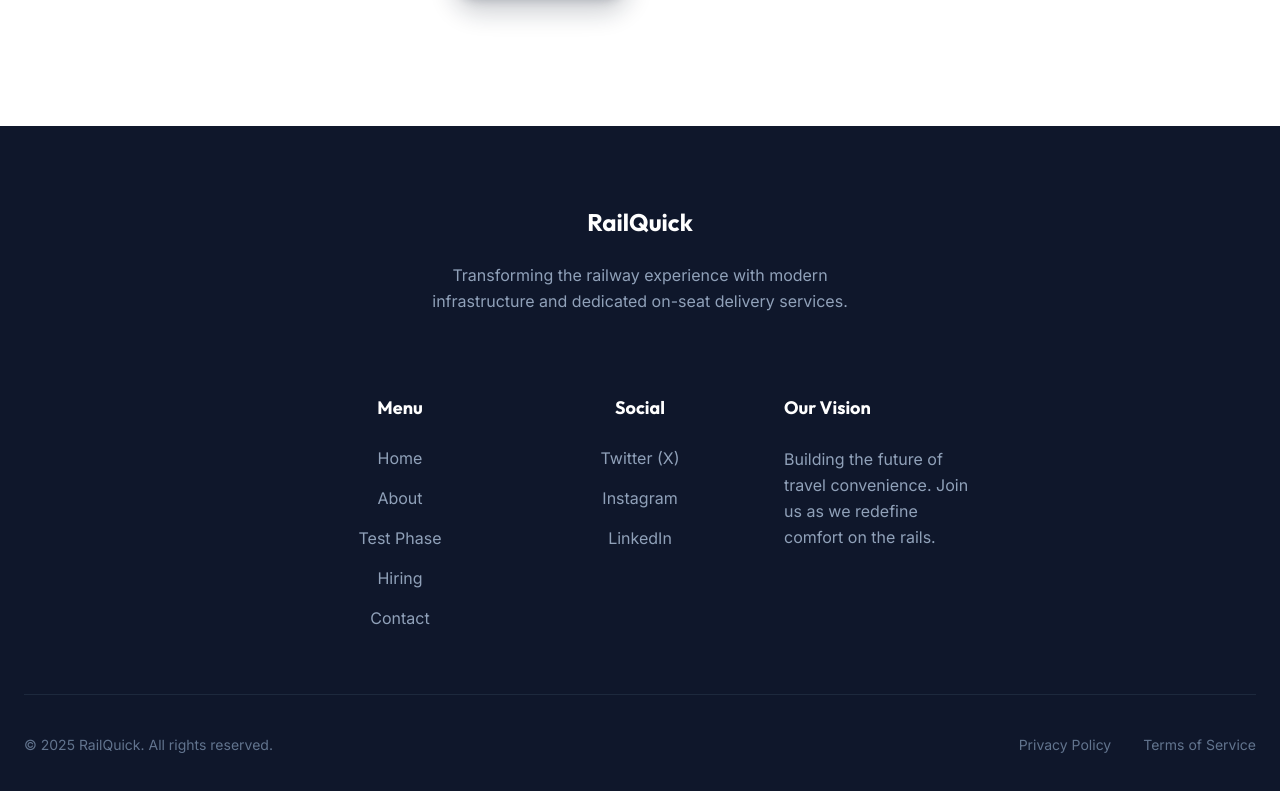
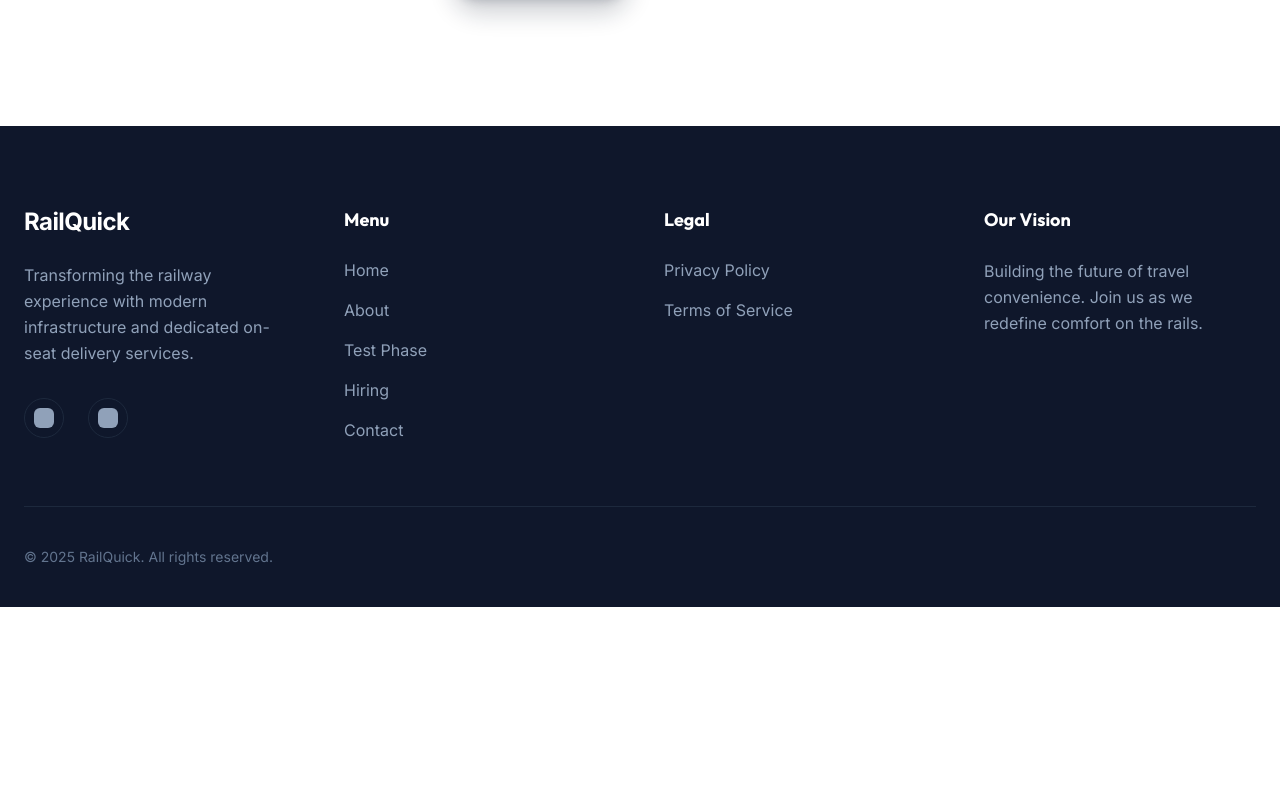
Before and after one commit to kartik098ki/koihai1, a Next.js app: page /about in a window 1280 px wide. Shown: the part 3349-4140 px from the top of the page. After the commit the page ends 3956 px from the top, so only its background shows below. Built offline with nearby package versions, Linux system fonts and the light colour scheme.

Commit message:
UI Polish Round 3: Harmonized footers, removed Twitter, standardized mobile nav, restored premium hero buttons

```diff
--- a/src/app/about/page.tsx
+++ b/src/app/about/page.tsx
@@ -132,29 +132,31 @@ export default function AboutPage() {
               </Link>
             </div>
           </div>
-        </div>
 
-        {/* Consistent Mobile Navigation - Simple Top Bar */}
-        <div className="md:hidden border-t border-slate-100 bg-white/80 backdrop-blur-md overflow-x-auto no-scrollbar py-3">
-          <div className="flex items-center justify-start gap-4 px-6 min-w-max">
+          {/* Mobile Nav Links - Pill Style */}
+          <div className="flex px-4 pb-4 md:hidden">
+            <div className="w-full bg-slate-100/50 backdrop-blur-md border border-slate-200/50 rounded-full p-1 overflow-x-auto no-scrollbar">
+              <div className="flex items-center gap-1 min-w-max">
                 {[
-              { label: 'Home', href: '/' },
-              { label: 'About', href: '/about' },
-              { label: 'Test Phase', href: '/test-phase' },
-              { label: 'Contact', href: '/contact' },
-              { label: 'Hiring', href: '/hiring' },
+                  { label: "Home", href: "/" },
+                  { label: "About", href: "/about" },
+                  { label: "Test Phase", href: "/test-phase" },
+                  { label: "Contact", href: "/contact" },
+                  { label: "Hiring", href: "/hiring" }
                 ].map((item) => (
                   <Link
                     key={item.label}
                     href={item.href}
-                className={`text-sm font-bold transition-all duration-300 ${item.href === '/about'
-                  ? 'text-slate-900'
-                  : 'text-slate-400 hover:text-slate-900'
+                    className={`px-4 py-2 rounded-full text-sm font-medium transition-all ${item.label === "About"
+                      ? "bg-white text-slate-900 shadow-sm"
+                      : "text-slate-500 hover:text-slate-900"
                       }`}
                   >
                     {item.label}
                   </Link>
                 ))}
+              </div>
+            </div>
           </div>
         </div>
       </nav>
@@ -378,15 +380,25 @@ export default function AboutPage() {
       {/* Footer */}
       <footer className="bg-slate-900 text-white pt-20 pb-10">
         <div className="max-w-7xl mx-auto px-4 sm:px-6">
-          <div className="flex flex-col items-center text-center space-y-12 mb-16">
-            <div className="max-w-md">
-              <h3 className="text-2xl font-bold mb-6">RailQuick</h3>
-              <p className="text-slate-400 leading-relaxed mb-8">
+          <div className="grid grid-cols-1 md:grid-cols-4 gap-12 mb-16">
+            <div className="col-span-1 text-center md:text-left">
+              <Link href="/" className="inline-flex items-center gap-2 mb-6 group">
+                <span className="text-2xl font-bold tracking-tight text-white">RailQuick</span>
+              </Link>
+              <p className="text-slate-400 leading-relaxed mb-8 max-w-sm mx-auto md:mx-0">
                 Transforming the railway experience with modern infrastructure and dedicated on-seat delivery services.
               </p>
+              <div className="flex items-center justify-center md:justify-start gap-6">
+                {['Instagram', 'LinkedIn'].map((social) => (
+                  <Link key={social} href="#" className="w-10 h-10 rounded-full border border-slate-800 flex items-center justify-center text-slate-400 hover:text-white hover:border-white transition-all">
+                    <span className="sr-only">{social}</span>
+                    <div className="w-5 h-5 bg-slate-400 rounded-sm"></div>
+                  </Link>
+                ))}
               </div>
-            <div className="grid grid-cols-2 md:grid-cols-3 gap-12 w-full max-w-2xl">
-              <div>
+            </div>
+
+            <div className="text-center md:text-left">
               <h4 className="font-bold text-lg mb-6">Menu</h4>
               <ul className="space-y-4">
                 {['Home', 'About', 'Test Phase', 'Hiring', 'Contact'].map((item) => (
@@ -396,28 +408,24 @@ export default function AboutPage() {
                 ))}
               </ul>
             </div>
-              <div>
-                <h4 className="font-bold text-lg mb-6">Social</h4>
-                <ul className="space-y-4 text-slate-400">
-                  <li><Link href="#" className="hover:text-white transition-colors">Twitter (X)</Link></li>
-                  <li><Link href="#" className="hover:text-white transition-colors">Instagram</Link></li>
-                  <li><Link href="#" className="hover:text-white transition-colors">LinkedIn</Link></li>
+
+            <div className="text-center md:text-left">
+              <h4 className="font-bold text-lg mb-6">Legal</h4>
+              <ul className="space-y-4">
+                <li><Link href="#" className="text-slate-400 hover:text-white transition-colors">Privacy Policy</Link></li>
+                <li><Link href="#" className="text-slate-400 hover:text-white transition-colors">Terms of Service</Link></li>
               </ul>
             </div>
-              <div className="col-span-2 md:col-span-1">
-                <h4 className="font-bold text-lg mb-6 text-center md:text-left">Our Vision</h4>
-                <p className="text-slate-400 leading-relaxed text-center md:text-left">
+
+            <div className="text-center md:text-left">
+              <h4 className="font-bold text-lg mb-6">Our Vision</h4>
+              <p className="text-slate-400 leading-relaxed">
                 Building the future of travel convenience. Join us as we redefine comfort on the rails.
               </p>
             </div>
           </div>
-          </div>
           <div className="pt-10 border-t border-slate-800 flex flex-col md:flex-row justify-between items-center gap-6 text-center">
             <p className="text-slate-500 text-sm">© 2025 RailQuick. All rights reserved.</p>
-            <div className="flex gap-8 text-sm text-slate-500">
-              <Link href="#" className="hover:text-white">Privacy Policy</Link>
-              <Link href="#" className="hover:text-white">Terms of Service</Link>
-            </div>
           </div>
         </div>
       </footer>
--- a/src/app/contact/page.tsx
+++ b/src/app/contact/page.tsx
@@ -136,27 +136,29 @@ export default function ContactPage() {
           </div>
         </div>
 
-        {/* Consistent Mobile Navigation - Simple Top Bar */}
-        <div className="md:hidden border-t border-slate-100 bg-white/80 backdrop-blur-md overflow-x-auto no-scrollbar py-3">
-          <div className="flex items-center justify-start gap-4 px-6 min-w-max">
+        {/* Mobile Nav Links - Pill Style */}
+        <div className="flex px-4 pb-4 md:hidden">
+          <div className="w-full bg-slate-100/50 backdrop-blur-md border border-slate-200/50 rounded-full p-1 overflow-x-auto no-scrollbar">
+            <div className="flex items-center gap-1 min-w-max">
               {[
-              { label: 'Home', href: '/' },
-              { label: 'About', href: '/about' },
-              { label: 'Test Phase', href: '/test-phase' },
-              { label: 'Contact', href: '/contact' },
-              { label: 'Hiring', href: '/hiring' },
+                { label: "Home", href: "/" },
+                { label: "About", href: "/about" },
+                { label: "Test Phase", href: "/test-phase" },
+                { label: "Contact", href: "/contact" },
+                { label: "Hiring", href: "/hiring" }
               ].map((item) => (
                 <Link
                   key={item.label}
                   href={item.href}
-                className={`text-sm font-bold transition-all duration-300 ${item.href === '/contact'
-                  ? 'text-slate-900'
-                  : 'text-slate-400 hover:text-slate-900'
+                  className={`px-4 py-2 rounded-full text-sm font-medium transition-all ${item.label === "Contact"
+                    ? "bg-white text-slate-900 shadow-sm"
+                    : "text-slate-500 hover:text-slate-900"
                     }`}
                 >
                   {item.label}
                 </Link>
               ))}
+            </div>
           </div>
         </div>
       </nav>
@@ -346,33 +348,43 @@ export default function ContactPage() {
       {/* Footer */}
       <footer className="bg-slate-900 text-white pt-20 pb-10">
         <div className="max-w-7xl mx-auto px-4 sm:px-6">
-          <div className="flex flex-col items-center text-center space-y-12 mb-16">
-            <div className="max-w-md">
-              <h3 className="text-2xl font-bold mb-6">RailQuick</h3>
-              <p className="text-slate-400">
+          <div className="grid grid-cols-1 md:grid-cols-4 gap-12 mb-16">
+            <div className="col-span-1 text-center md:text-left">
+              <Link href="/" className="inline-flex items-center gap-2 mb-6 group">
+                <span className="text-2xl font-bold tracking-tight text-white">RailQuick</span>
+              </Link>
+              <p className="text-slate-400 leading-relaxed mb-8 max-w-sm mx-auto md:mx-0">
                 Here to help you with anything as we prepare for our grand railway convenience launch.
               </p>
+              <div className="flex items-center justify-center md:justify-start gap-6">
+                {['Instagram', 'LinkedIn'].map((social) => (
+                  <Link key={social} href="#" className="w-10 h-10 rounded-full border border-slate-800 flex items-center justify-center text-slate-400 hover:text-white hover:border-white transition-all">
+                    <span className="sr-only">{social}</span>
+                    <div className="w-5 h-5 bg-slate-400 rounded-sm"></div>
+                  </Link>
+                ))}
               </div>
-            <div className="grid grid-cols-2 md:grid-cols-3 gap-12 w-full max-w-2xl">
-              <div>
+            </div>
+
+            <div className="text-center md:text-left">
               <h4 className="font-bold text-lg mb-6">Contact</h4>
               <ul className="space-y-4 text-slate-400">
                 <li className="text-sm">support@railquick.in</li>
                 <li className="text-sm">+91-XXXX-XXXXXX</li>
               </ul>
             </div>
-              <div>
-                <h4 className="font-bold text-lg mb-6">Follow Us</h4>
-                <div className="flex flex-col gap-4 text-slate-400">
-                  <span className="hover:text-white cursor-pointer text-sm font-medium">Twitter</span>
-                  <span className="hover:text-white cursor-pointer text-sm font-medium">Instagram</span>
-                  <span className="hover:text-white cursor-pointer text-sm font-medium">LinkedIn</span>
+
+            <div className="text-center md:text-left">
+              <h4 className="font-bold text-lg mb-6">Navigation</h4>
+              <ul className="space-y-4">
+                <li><Link href="/" className="text-slate-400 hover:text-white transition-colors">Home</Link></li>
+                <li><Link href="/about" className="text-slate-400 hover:text-white transition-colors">About Us</Link></li>
+              </ul>
             </div>
-              </div>
-              <div className="col-span-2 md:col-span-1">
+
+            <div className="text-center md:text-left">
               <h4 className="font-bold text-lg mb-6">Support</h4>
-                <p className="text-slate-400 text-sm">Dedicated to excellence.</p>
-              </div>
+              <p className="text-slate-400 text-sm italic">Dedicated to excellence.</p>
             </div>
           </div>
           <div className="pt-10 border-t border-slate-800 text-center">
--- a/src/app/hiring/page.tsx
+++ b/src/app/hiring/page.tsx
@@ -126,27 +126,29 @@ export default function HiringPage() {
           </div>
         </div>
 
-        {/* Consistent Mobile Navigation - Simple Top Bar */}
-        <div className="md:hidden border-t border-slate-100 bg-white/80 backdrop-blur-md overflow-x-auto no-scrollbar py-3">
-          <div className="flex items-center justify-start gap-4 px-6 min-w-max">
+        {/* Mobile Nav Links - Pill Style */}
+        <div className="flex px-4 pb-4 md:hidden">
+          <div className="w-full bg-slate-100/50 backdrop-blur-md border border-slate-200/50 rounded-full p-1 overflow-x-auto no-scrollbar">
+            <div className="flex items-center gap-1 min-w-max">
               {[
-              { label: 'Home', href: '/' },
-              { label: 'About', href: '/about' },
-              { label: 'Test Phase', href: '/test-phase' },
-              { label: 'Contact', href: '/contact' },
-              { label: 'Hiring', href: '/hiring' },
+                { label: "Home", href: "/" },
+                { label: "About", href: "/about" },
+                { label: "Test Phase", href: "/test-phase" },
+                { label: "Contact", href: "/contact" },
+                { label: "Hiring", href: "/hiring" }
               ].map((item) => (
                 <Link
                   key={item.label}
                   href={item.href}
-                className={`text-sm font-bold transition-all duration-300 ${item.href === '/hiring'
-                  ? 'text-slate-900'
-                  : 'text-slate-400 hover:text-slate-900'
+                  className={`px-4 py-2 rounded-full text-sm font-medium transition-all ${item.label === "Hiring"
+                    ? "bg-white text-slate-900 shadow-sm"
+                    : "text-slate-500 hover:text-slate-900"
                     }`}
                 >
                   {item.label}
                 </Link>
               ))}
+            </div>
           </div>
         </div>
       </nav>
@@ -365,23 +367,45 @@ export default function HiringPage() {
       {/* Footer */}
       <footer className="bg-slate-900 text-white pt-20 pb-10">
         <div className="max-w-7xl mx-auto px-4 sm:px-6">
-          <div className="grid grid-cols-1 md:grid-cols-4 gap-12 mb-16 text-center md:text-left">
-            <div className="col-span-1">
-              <h3 className="text-2xl font-bold mb-6">RailQuick</h3>
-              <p className="text-slate-400 max-w-sm mx-auto md:mx-0">
+          <div className="grid grid-cols-1 md:grid-cols-4 gap-12 mb-16">
+            <div className="col-span-1 text-center md:text-left">
+              <Link href="/" className="inline-flex items-center gap-2 mb-6 group">
+                <span className="text-2xl font-bold tracking-tight text-white">RailQuick</span>
+              </Link>
+              <p className="text-slate-400 leading-relaxed mb-8 max-w-sm mx-auto md:mx-0">
                 Grow your career as we grow the railway convenience infrastructure of the future.
               </p>
+              <div className="flex items-center justify-center md:justify-start gap-6">
+                {['Instagram', 'LinkedIn'].map((social) => (
+                  <Link key={social} href="#" className="w-10 h-10 rounded-full border border-slate-800 flex items-center justify-center text-slate-400 hover:text-white hover:border-white transition-all">
+                    <span className="sr-only">{social}</span>
+                    <div className="w-5 h-5 bg-slate-400 rounded-sm"></div>
+                  </Link>
+                ))}
               </div>
-            <div>
+            </div>
+
+            <div className="text-center md:text-left">
               <h4 className="font-bold text-lg mb-6">Company</h4>
               <ul className="space-y-4">
                 <li><Link href="/about" className="text-slate-400 hover:text-white transition-colors">About Us</Link></li>
                 <li><Link href="/" className="text-slate-400 hover:text-white transition-colors">Home</Link></li>
               </ul>
             </div>
-            <div>
+
+            <div className="text-center md:text-left">
               <h4 className="font-bold text-lg mb-6">Legal</h4>
-              <p className="text-slate-500 text-sm">All hiring processes follow strict standard guidelines.</p>
+              <ul className="space-y-4">
+                <li><Link href="#" className="text-slate-500 text-sm hover:text-white transition-colors">Hiring Guidelines</Link></li>
+                <li><Link href="#" className="text-slate-500 text-sm hover:text-white transition-colors">Privacy Policy</Link></li>
+              </ul>
+            </div>
+
+            <div className="text-center md:text-left">
+              <h4 className="font-bold text-lg mb-6">Our Vision</h4>
+              <p className="text-slate-400 leading-relaxed text-sm">
+                Redefining comfort on the rails. Join our mission to transform travel.
+              </p>
             </div>
           </div>
           <div className="pt-10 border-t border-slate-800 text-center">
--- a/src/app/test-phase/page.tsx
+++ b/src/app/test-phase/page.tsx
@@ -90,7 +90,6 @@ export default function TestPhasePage() {
             <Link href="/" className="flex items-center gap-2 group">
               <span className="text-xl sm:text-2xl font-bold tracking-tight text-slate-900">RailQuick</span>
             </Link>
-            Broadway
             {/* Desktop Nav */}
             <div className="hidden md:flex items-center gap-1 bg-slate-100/50 backdrop-blur-md p-1 rounded-full border border-slate-200/50">
               {[
@@ -125,7 +124,7 @@ export default function TestPhasePage() {
 
         {/* Consistent Mobile Navigation - Simple Top Bar */}
         <div className="md:hidden border-t border-slate-100 bg-white/80 backdrop-blur-md overflow-x-auto no-scrollbar py-3">
-          <div className="flex items-center justify-start gap-4 px-6 min-w-max">
+          <div className="flex items-center justify-start gap-1 px-4 min-w-max bg-slate-100/50 backdrop-blur-md p-1 rounded-full border border-slate-200/50 mx-auto w-fit">
             {[
               { label: 'Home', href: '/' },
               { label: 'About', href: '/about' },
@@ -136,9 +135,9 @@ export default function TestPhasePage() {
               <Link
                 key={item.label}
                 href={item.href}
-                className={`text-sm font-bold transition-all duration-300 ${item.href === '/test-phase'
-                  ? 'text-slate-900'
-                  : 'text-slate-400 hover:text-slate-900'
+                className={`px-4 py-2 rounded-full text-sm font-semibold transition-all duration-300 ${item.href === '/test-phase'
+                  ? 'bg-white text-slate-900 shadow-sm'
+                  : 'text-slate-500 hover:text-slate-900 hover:bg-white/50'
                   }`}
               >
                 {item.label}
@@ -320,32 +319,43 @@ export default function TestPhasePage() {
       {/* Footer */}
       <footer className="bg-slate-900 text-white pt-20 pb-10">
         <div className="max-w-7xl mx-auto px-4 sm:px-6">
-          <div className="flex flex-col items-center text-center space-y-12 mb-16">
-            <div className="max-w-md">
-              <h3 className="text-2xl font-bold mb-6">RailQuick</h3>
-              <p className="text-slate-400 leading-relaxed">
+          <div className="grid grid-cols-1 md:grid-cols-4 gap-12 mb-16">
+            <div className="col-span-1 text-center md:text-left">
+              <Link href="/" className="inline-flex items-center gap-2 mb-6 group">
+                <span className="text-2xl font-bold tracking-tight text-white">RailQuick</span>
+              </Link>
+              <p className="text-slate-400 leading-relaxed mb-8 max-w-sm mx-auto md:mx-0">
                 Setting new standards for railway convenience through phase-wise development and testing.
               </p>
+              <div className="flex items-center justify-center md:justify-start gap-6">
+                {['Instagram', 'LinkedIn'].map((social) => (
+                  <Link key={social} href="#" className="w-10 h-10 rounded-full border border-slate-800 flex items-center justify-center text-slate-400 hover:text-white hover:border-white transition-all">
+                    <span className="sr-only">{social}</span>
+                    <div className="w-5 h-5 bg-slate-400 rounded-sm"></div>
+                  </Link>
+                ))}
               </div>
-            <div className="grid grid-cols-2 md:grid-cols-3 gap-12 w-full max-w-2xl">
-              <div>
+            </div>
+
+            <div className="text-center md:text-left">
               <h4 className="font-bold text-lg mb-6">Links</h4>
               <ul className="space-y-4">
                 <li><Link href="/" className="text-slate-400 hover:text-white transition-colors">Home</Link></li>
                 <li><Link href="/about" className="text-slate-400 hover:text-white transition-colors">About</Link></li>
               </ul>
             </div>
-              <div>
+
+            <div className="text-center md:text-left">
               <h4 className="font-bold text-lg mb-6">Support</h4>
               <ul className="space-y-4">
                 <li><Link href="/contact" className="text-slate-400 hover:text-white transition-colors">Contact</Link></li>
-                  <li><Link href="#" className="text-slate-400 hover:text-white transition-colors">Terms</Link></li>
+                <li><Link href="#" className="text-slate-400 hover:text-white transition-colors">Terms of Service</Link></li>
               </ul>
             </div>
-              <div className="col-span-2 md:col-span-1">
-                <h4 className="font-bold text-lg mb-6">Phase 1</h4>
-                <p className="text-slate-400">Operational Monitoring</p>
-              </div>
+
+            <div className="text-center md:text-left">
+              <h4 className="font-bold text-lg mb-6">Status</h4>
+              <p className="text-slate-400">Phase 1: Operational Monitoring</p>
             </div>
           </div>
           <div className="pt-10 border-t border-slate-800 text-center">
```
Also changed, not shown: src/app/page.tsx (+19 -19 lines). Lines whose indentation alone changed are shown as unchanged.
